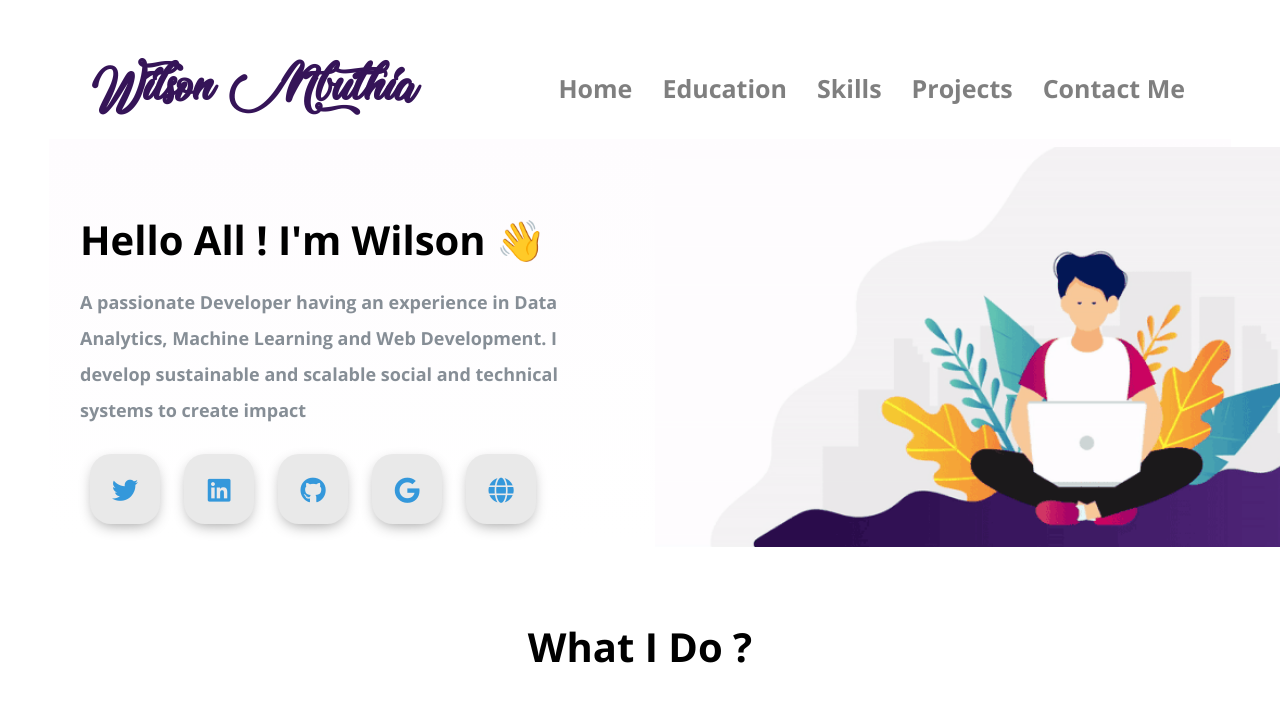
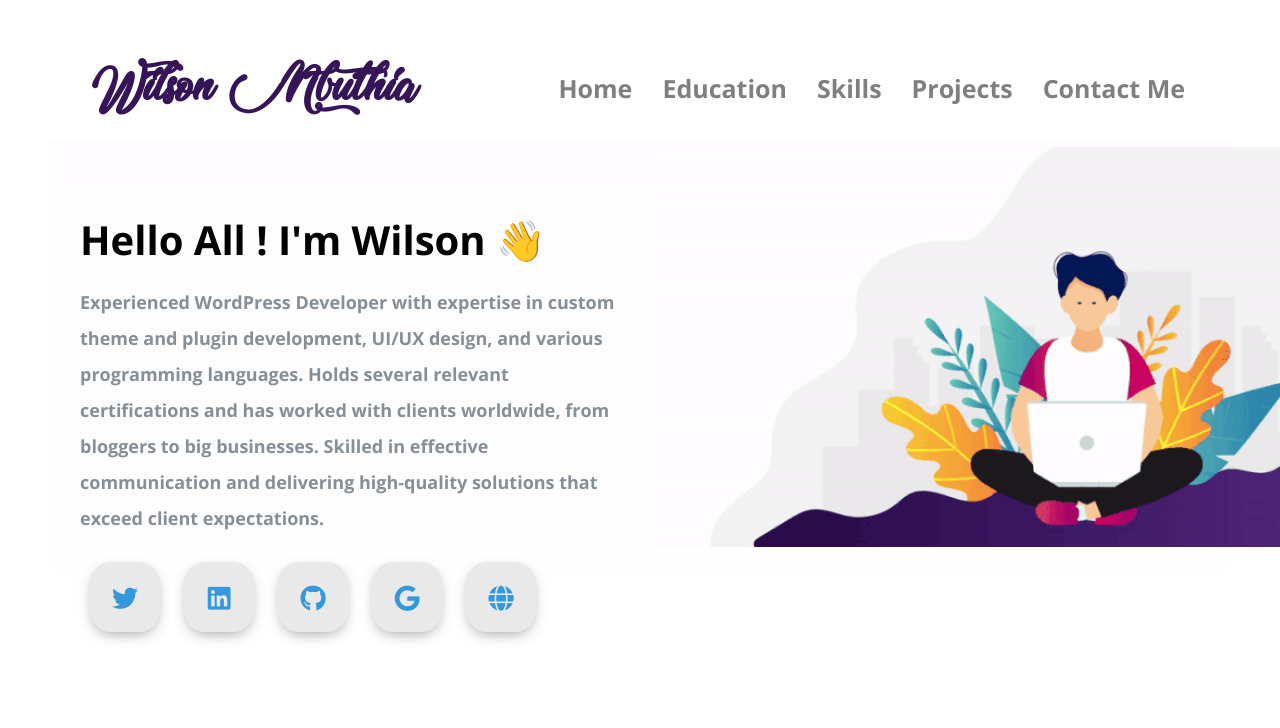
Before and after one commit to Wyllymk/portfolio, a plain HTML site: page index.html in a window 1280 px wide. Shown: the top 728 px of the page. Drawn offline with nearby package versions, Linux system fonts and the light colour scheme; a web font is replaced by a local one.

Commit message:
Update index.html

```diff
--- a/index.html
+++ b/index.html
@@ -53,14 +53,15 @@
                 </div>
                   <div class="col-lg-6 section-1">
                       <h1 class = "Hello">Hello All ! I'm Wilson <span class="wave">👋</span></h1>
-                      <p>A passionate Developer having an experience in Data Analytics,
-                          Machine Learning and Web Development. I develop sustainable and
-                          scalable social and technical systems to create impact</p>
+                      <p>Experienced WordPress Developer with expertise in custom theme and plugin development,
+                        UI/UX design, and various programming languages. Holds several relevant certifications
+                        and has worked with clients worldwide, from bloggers to big businesses.
+                        Skilled in effective communication and delivering high-quality solutions that exceed client expectations.</p>
                           <div class=social_media_icon>
                             <a class="btn" href="https://twitter.com/WilsonMbuthiaK" target=_blank>
                               <i class="fab fa-twitter"></i>
                             </a>
-                            <a class="btn" href="https://www.linkedin.com/in/wilson-mbuthia-a41870162/" target=_blank>
+                            <a class="btn" href="https://www.linkedin.com/in/wilson-mbuthia-k/" target=_blank>
                               <i class="fab fa-linkedin" aria-hidden="true"></i>
                             </a>
                             <a class="btn" href="https://github.com/Wyllymk" target=_blank>
```
